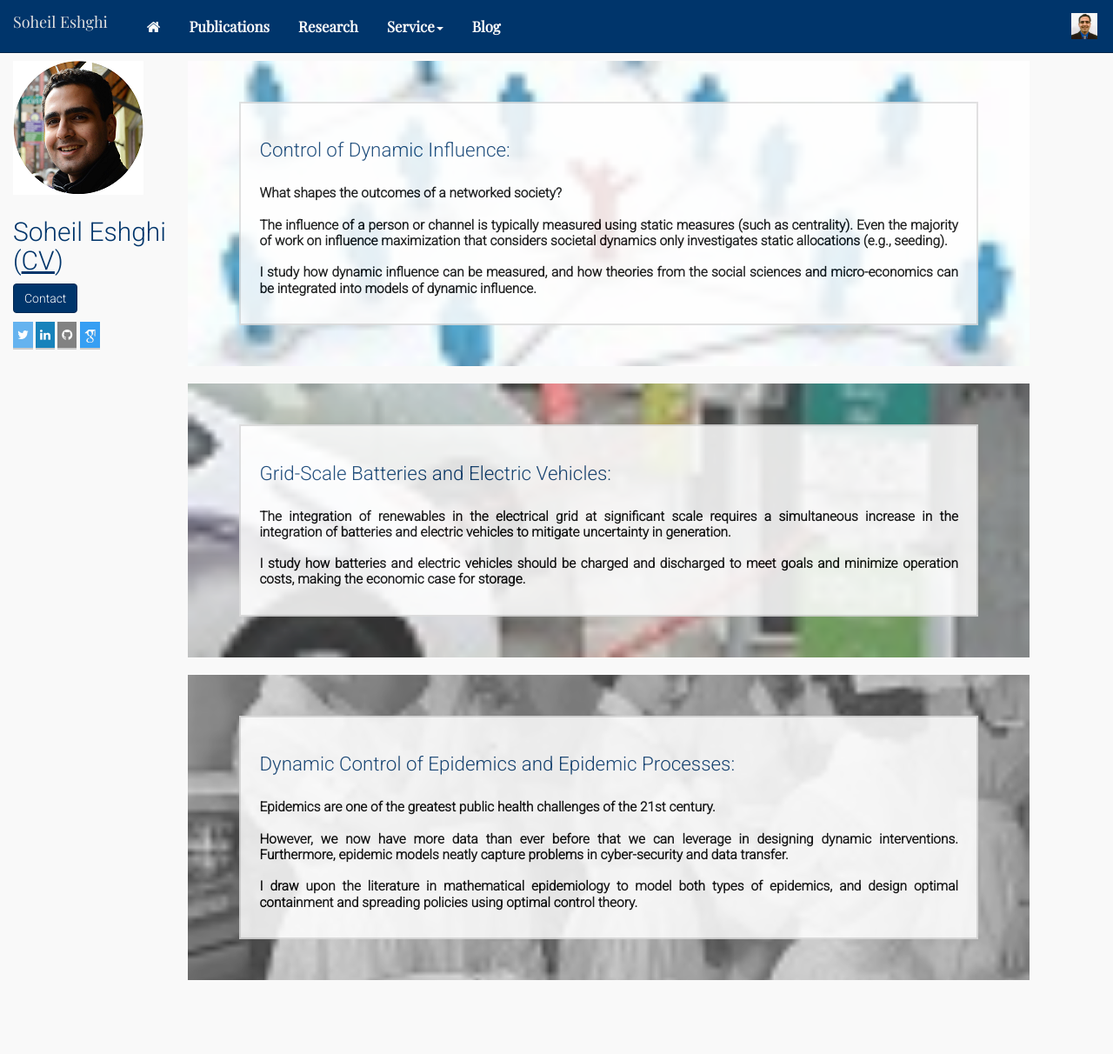
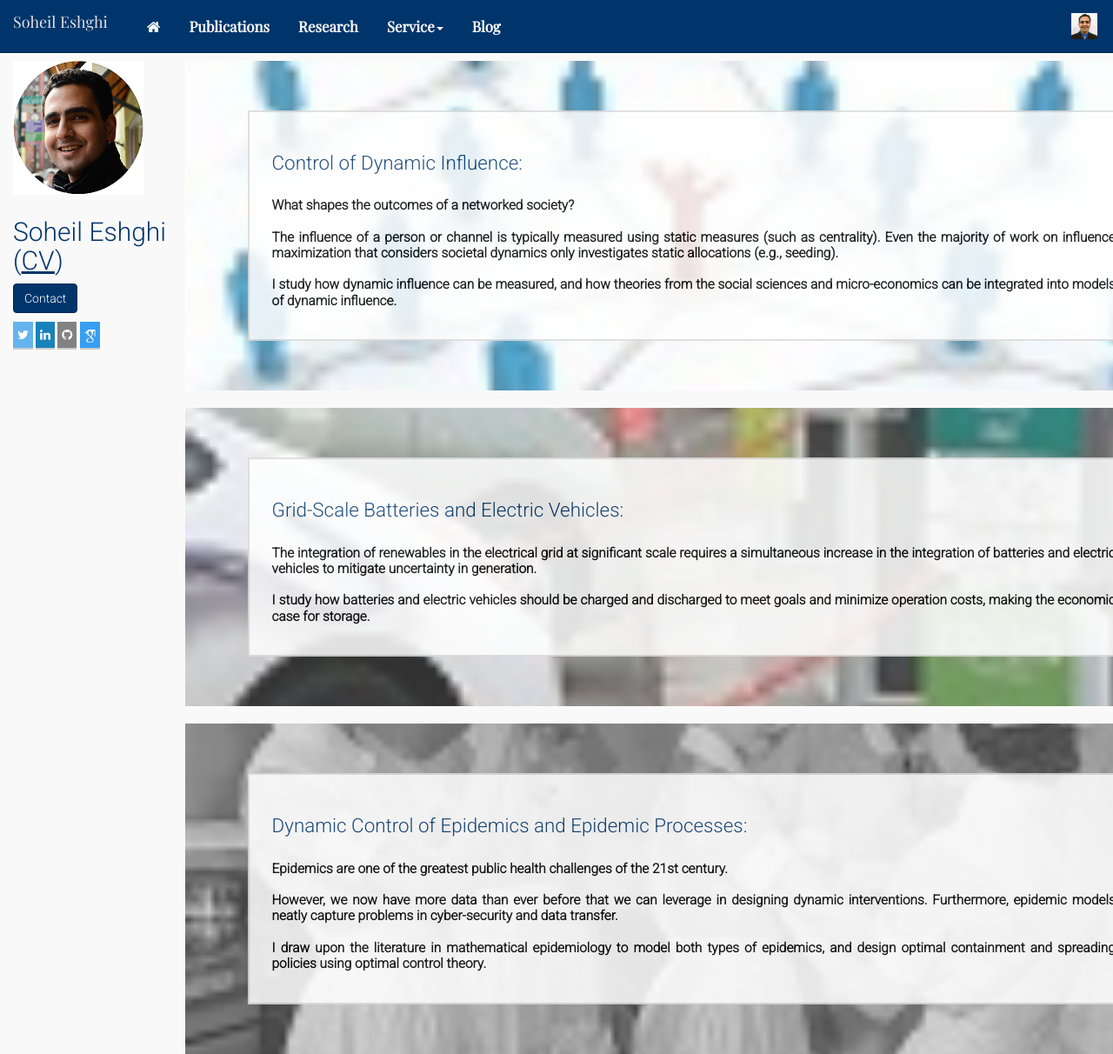
Before and after one commit to SoheilEshghi/SoheilEshghi.github.io, a Jekyll site: the page built from research/index.html, in a window 1280 px wide and 1212 px high. Shown: the whole window at 87% size. Built offline with Jekyll 4.4.1, drawn with Linux system fonts in a browser that asks for light colours; nearby versions of some CDN libraries; some web fonts are replaced.

Commit message:
Build site at 2017-07-13 04:31:29 UTC

```diff
--- a/research/index.html
+++ b/research/index.html
@@ -9,7 +9,7 @@
 
 <div class="container">
  <div class="row clearfix">
-  <div class="col-sm-10 column">
+  <div class="col-sm-12 column">
    <div class="tabbable" id="tabs-1">
     <div class="tab-content">
      <div class="tab-pane active specials" id="panel-1">
```
Also changed, not shown: 1 other file.
